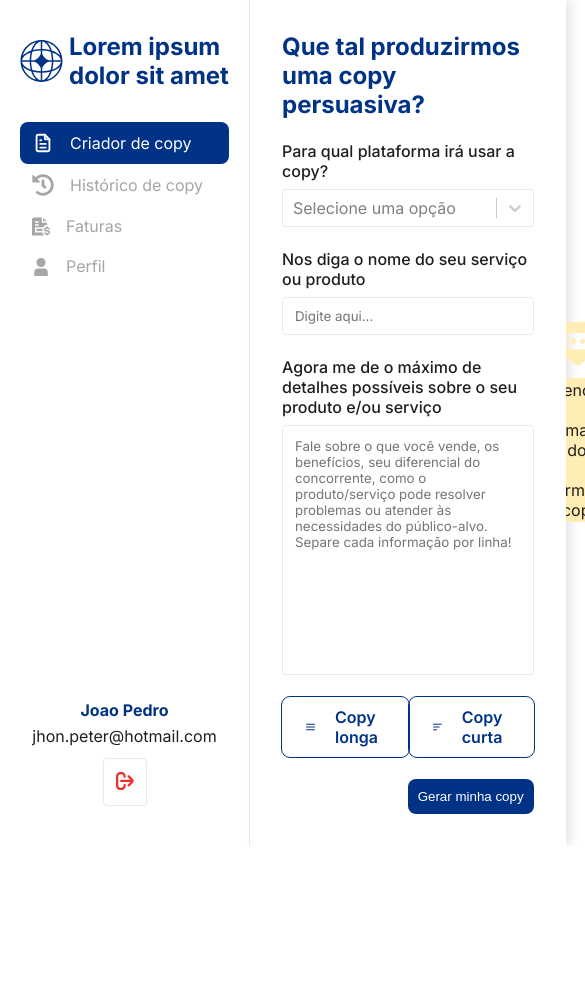
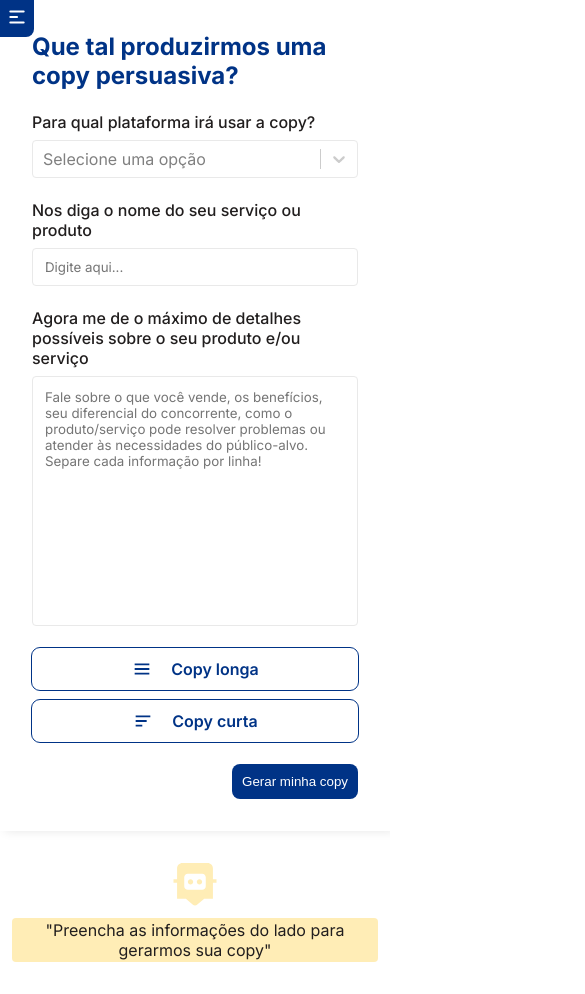
Before and after one commit to IcaroSilvaFK/copy-generator-front, a Next.js app: page /copy in a window 390 px wide. Shown: the whole page, 585 px wide, since content can reach past the window. Before the commit the page ends 846 px from the top, so only its background shows below. Built offline with nearby package versions, Linux system fonts and the light colour scheme.

Commit message:
feat: create responsive designer

```diff
--- a/src/components/templates/CopyFormGenerator/styles.ts
+++ b/src/components/templates/CopyFormGenerator/styles.ts
@@ -89,6 +89,18 @@ export const Flex = styled.div`
   display: flex;
   align-items: center;
   justify-content: space-between;
+
+  @media screen and (max-width: 400px) {
+    display: flex;
+    flex-direction: column;
+    gap: 10px;
+
+    div {
+      width: 100%;
+      display: flex;
+      align-items: center;
+    }
+  }
 `
 
 export const ButtonCopy = styled.div<ButtonCopyProps>`
@@ -123,4 +135,11 @@ export const ButtonCopy = styled.div<ButtonCopyProps>`
         background: ${({ theme }) => darken(0.1, theme.colors.blue[500])};
       }
     `}
+
+  @media screen and (max-width: 400px) {
+    width: 100%;
+    display: flex;
+    align-items: center;
+    justify-content: center;
+  }
 `
--- a/src/components/templates/CopyResponse/styles.ts
+++ b/src/components/templates/CopyResponse/styles.ts
@@ -34,6 +34,10 @@ export const Container = styled.div`
 
     background: ${({ theme }) => theme.colors.yellow[500]};
   }
+
+  @media screen and (max-width: 800px) {
+    overflow-y: visible;
+  }
 `
 
 export const EmptyCopyContainer = styled.div`
@@ -57,6 +61,9 @@ export const EmptyCopyContainer = styled.div`
     display: flex;
     align-items: center;
     justify-content: center;
+    span {
+      text-align: center;
+    }
   }
 `
 
--- /dev/null
+++ b/src/layout/MobileNav/index.tsx
@@ -0,0 +1,59 @@
+import { TbFileText } from 'react-icons/tb'
+import { FaHistory } from 'react-icons/fa'
+import { HiMenuAlt1 } from 'react-icons/hi'
+import { MdClose } from 'react-icons/md'
+
+import { Link } from '../../components/ActiveLink'
+
+import { Container, TouchButton, Nav, Indicator } from './styles'
+import { useState } from 'react'
+
+export function MobileNav() {
+  const [isOpenNav, setIsOpenNav] = useState(false)
+
+  return (
+    <Container>
+      <TouchButton onClick={() => setIsOpenNav((prev) => !prev)}>
+        {!isOpenNav ? <HiMenuAlt1 size={22} /> : <MdClose size={22} />}
+      </TouchButton>
+      {isOpenNav && (
+        <Nav>
+          <Indicator size={32} />
+          <ul>
+            <li>
+              <Link href="/copy">
+                <TbFileText size={22} />
+                <span>Criador de copy</span>
+              </Link>
+            </li>
+            <li>
+              <Link href="/history">
+                <FaHistory size={22} />
+                <span>Histórico de copy</span>
+              </Link>
+            </li>
+            <li>
+              <Link href="/payments">
+                <img src="/assets/payments.svg" alt="copy" />
+                <span>Faturas</span>
+              </Link>
+            </li>
+            <li>
+              <Link href="/profile">
+                <img src="/assets/user.svg" alt="copy" />
+                <span>Perfil</span>
+              </Link>
+            </li>
+          </ul>
+          <footer>
+            <b>Joao Pedro</b>
+            <span>jhon.peter@hotmail.com</span>
+            <button>
+              <img src="/assets/signOut.svg" alt="sair" />
+            </button>
+          </footer>
+        </Nav>
+      )}
+    </Container>
+  )
+}
--- /dev/null
+++ b/src/layout/MobileNav/styles.ts
@@ -0,0 +1,51 @@
+import styled from 'styled-components'
+import { IoMdArrowDropup } from 'react-icons/io'
+
+export const Container = styled.nav`
+  position: absolute;
+  z-index: 1;
+
+  @media screen and (min-width: 1100px) {
+    display: none;
+  }
+`
+
+export const TouchButton = styled.button`
+  padding: 6px;
+  border-bottom-right-radius: 8px;
+  background: ${({ theme }) => theme.colors.blue[500]};
+  svg {
+    fill: ${({ theme }) => theme.colors.white};
+  }
+`
+
+export const Nav = styled.div`
+  position: relative;
+  background: ${({ theme }) => theme.colors.white};
+  margin-top: 10px;
+  margin-left: 10px;
+  padding: 12px;
+  border-radius: 8px;
+  box-shadow: 0 0 10px rgba(0, 0, 0, 0.2);
+
+  footer {
+    display: flex;
+    flex-direction: column;
+    align-items: center;
+    gap: 12px;
+
+    margin-top: 12px;
+
+    button {
+      width: 100%;
+      padding: 12px;
+    }
+  }
+`
+
+export const Indicator = styled(IoMdArrowDropup)`
+  position: absolute;
+  top: -20px;
+  left: 0;
+  fill: ${({ theme }) => theme.colors.white};
+`
--- a/src/layout/index.tsx
+++ b/src/layout/index.tsx
@@ -1,6 +1,7 @@
 import { ReactNode } from 'react'
 import { NavBar } from '../components/NavBar'
 import { Container, Nav } from './styles'
+import { MobileNav } from './MobileNav'
 
 interface ILayoutProps {
   children: ReactNode
@@ -15,6 +16,7 @@ export function Layout(props: ILayoutProps) {
       <Nav>
         <NavBar />
       </Nav>
+      <MobileNav />
       {children}
     </Container>
   )
--- a/src/layout/styles.ts
+++ b/src/layout/styles.ts
@@ -18,10 +18,23 @@ export const Container = styled.div<IContainerProps>`
     css`
       grid-template-columns: 250px 1fr;
     `}
+
+  @media screen and (max-width: 1100px) {
+    grid-template-columns: 1fr 1fr;
+  }
+
+  @media screen and (max-width: 800px) {
+    display: flex;
+    flex-direction: column;
+  }
 `
 
 export const Nav = styled.nav`
   padding: 20px;
 
   border-right: 1px solid ${({ theme }) => theme.colors.gray[100]};
+
+  @media screen and (max-width: 1100px) {
+    display: none;
+  }
 `
```
